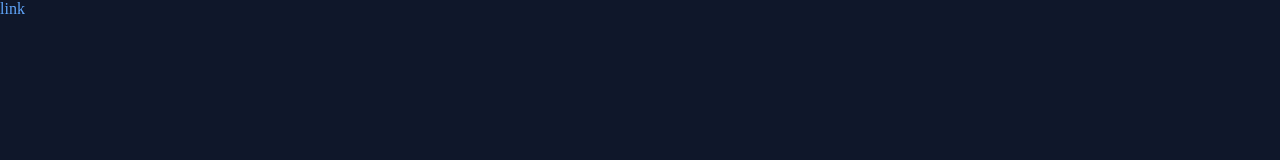
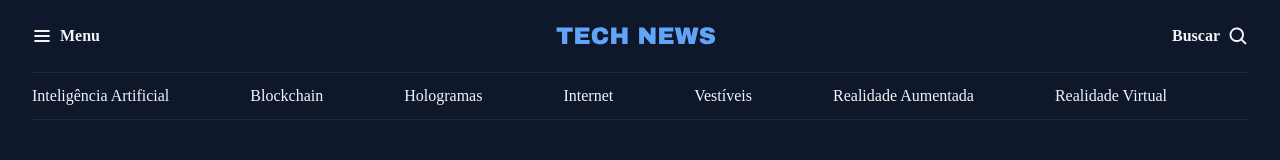
Before and after one commit to DavydKaio/projeto-news-portal-fullstack, a plain HTML site: page index.html in a window 1280 px wide. Drawn offline with Linux system fonts and the light colour scheme.

Commit message:
criando o header da aplicação

```diff
--- a/index.html
+++ b/index.html
@@ -15,7 +15,32 @@
 </head>
 
 <body>
-  <a href="#">link</a>
+  <header class="container">
+    <nav id="primary" class="grid grid-flow-col">
+      <div>
+        <img src="assets/icons/List.svg" alt="Ícone de menu">
+        <strong>Menu</strong>
+      </div>
+
+      <div>
+        <img src="assets/Logo.svg" alt="TechNews Logo">
+      </div>
+
+      <div>
+        <strong>Buscar</strong>
+        <img src="assets/icons/MagnifyingGlass.svg" alt="Ícone de lupa para pesquisa">
+      </div>
+    </nav>
+    <nav id="secondary" class="grid grid-flow-col">
+      <a href="#">Inteligência Artificial</a>
+      <a href="#">Blockchain</a>
+      <a href="#">Hologramas</a>
+      <a href="#">Internet</a>
+      <a href="#">Vestíveis</a>
+      <a href="#">Realidade Aumentada</a>
+      <a href="#">Realidade Virtual</a>
+    </nav>
+  </header>
 </body>
 
 </html>
--- a/styles/global.css
+++ b/styles/global.css
@@ -39,3 +39,18 @@ a:hover {
 h1, h2, h3 {
   font: inherit;
 }
+
+.container {
+  max-width: 1280px;
+  padding-inline: 32px;
+  margin-inline: auto;
+}
+
+/* Utility first */
+.grid {
+  display: grid;
+}
+
+.grid-flow-col {
+  grid-auto-flow: column;
+}
--- /dev/null
+++ b/styles/header.css
@@ -0,0 +1,24 @@
+#primary {
+  padding-block: 20px;
+
+  div {
+    display: flex;
+    align-items: center;
+    gap: 8px;
+  }
+
+  /* nesting css */
+  div:nth-child(2) {
+    margin-inline: auto;
+  }
+
+  div:nth-child(3) {
+    justify-self: end;
+  }
+}
+
+#secondary {
+  padding-block: 14px;
+  border: solid 1px var(--stroke-color);
+  border-inline: none;
+}
--- a/styles/index.css
+++ b/styles/index.css
@@ -1 +1,2 @@
 @import url(global.css);
+@import url(header.css);
```
